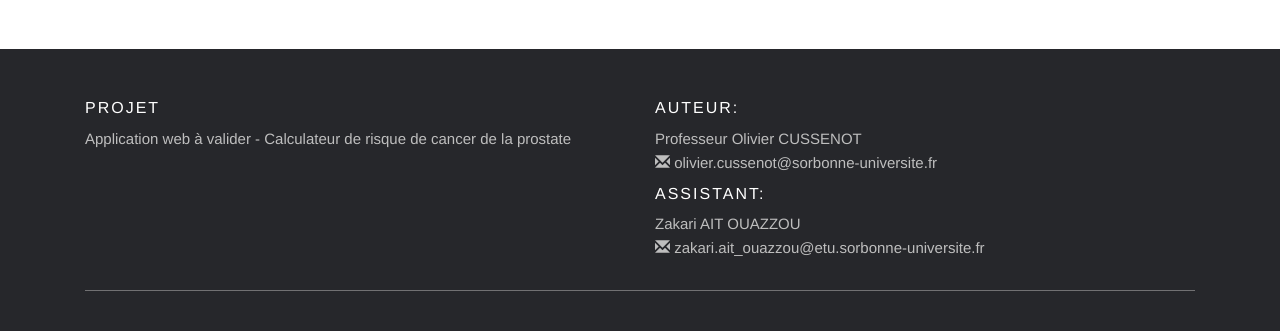
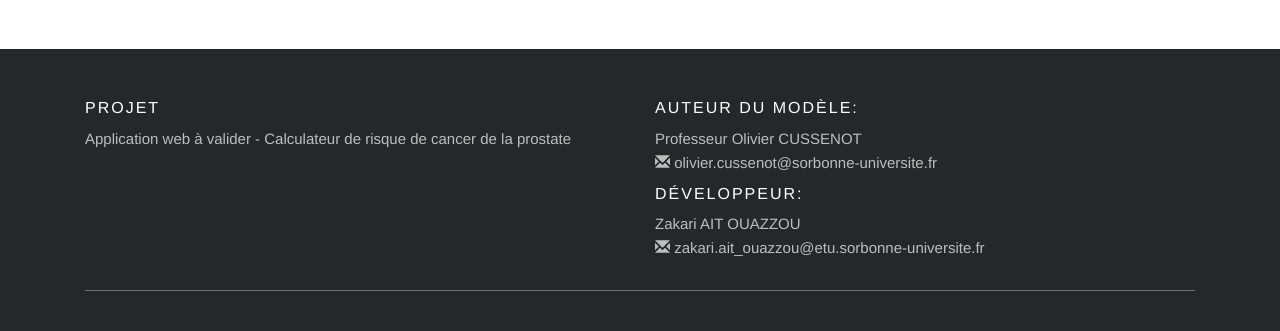
Before and after one commit to AOZakari/prostate_calc, a Django app: page /calculator/ in a window 1280 px wide. Shown: the part 2080-2411 px from the top of the page. Run offline with Django 3.2, Linux system fonts and the light colour scheme; some libraries are stand-ins or nearby versions.

Commit message:
Updates to footer

```diff
--- a/risk_calculator/templates/base.html
+++ b/risk_calculator/templates/base.html
@@ -23,12 +23,12 @@
               <p class="text-justify">Application web à valider - Calculateur de risque de cancer de la prostate</p>
             </div>
             <div class="col-xs-6 col-md-5">
-              <h6>Auteur:</h6>
+              <h6>Auteur du Modèle:</h6>
               <ul class="footer-links">
                 <li>Professeur Olivier CUSSENOT</li>
                 <li><span class="glyphicon glyphicon-envelope"></span> <a href="mailto:olivier.cussenot@sorbonne-universite.fr">olivier.cussenot@sorbonne-universite.fr</a></li>
               </ul>
-              <h6>Assistant:</h6>
+              <h6>Développeur:</h6>
               <ul class="footer-links">
                 <li>Zakari AIT OUAZZOU</li>
                 <li><span class="glyphicon glyphicon-envelope"></span> <a href="mailto:zakari.ait_ouazzou@etu.sorbonne-universite.fr">zakari.ait_ouazzou@etu.sorbonne-universite.fr</a></li>
```
